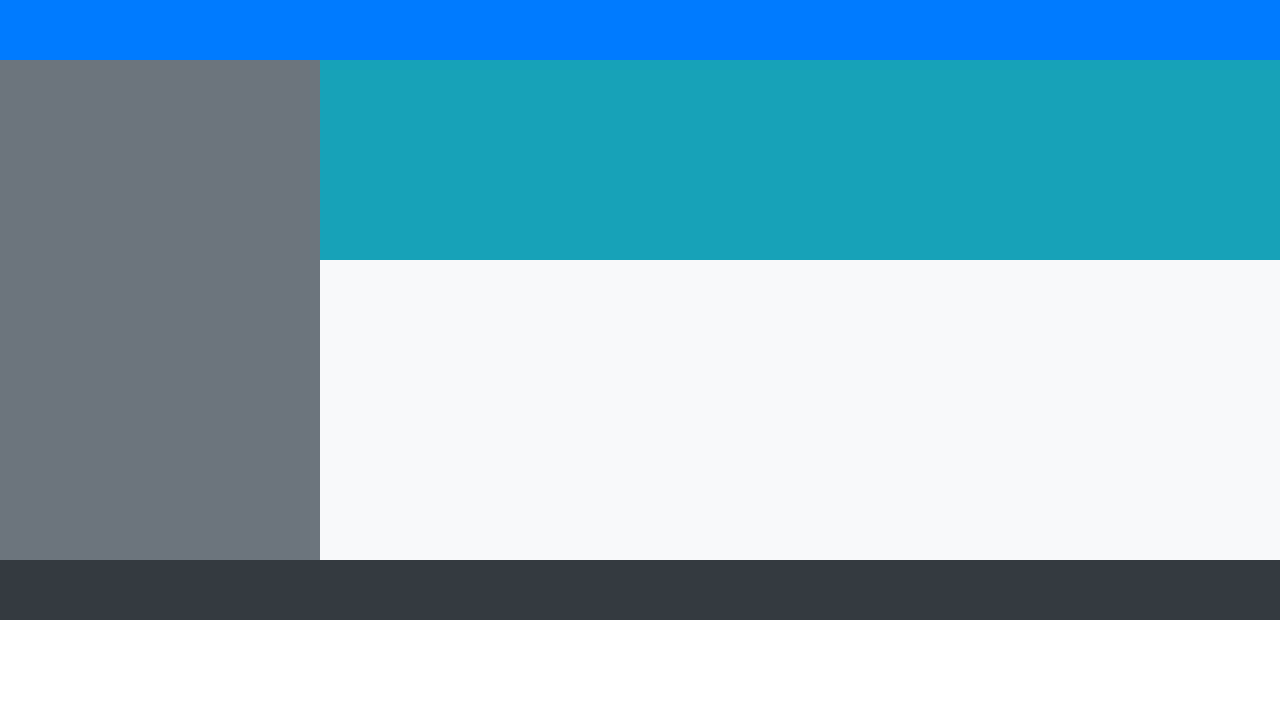
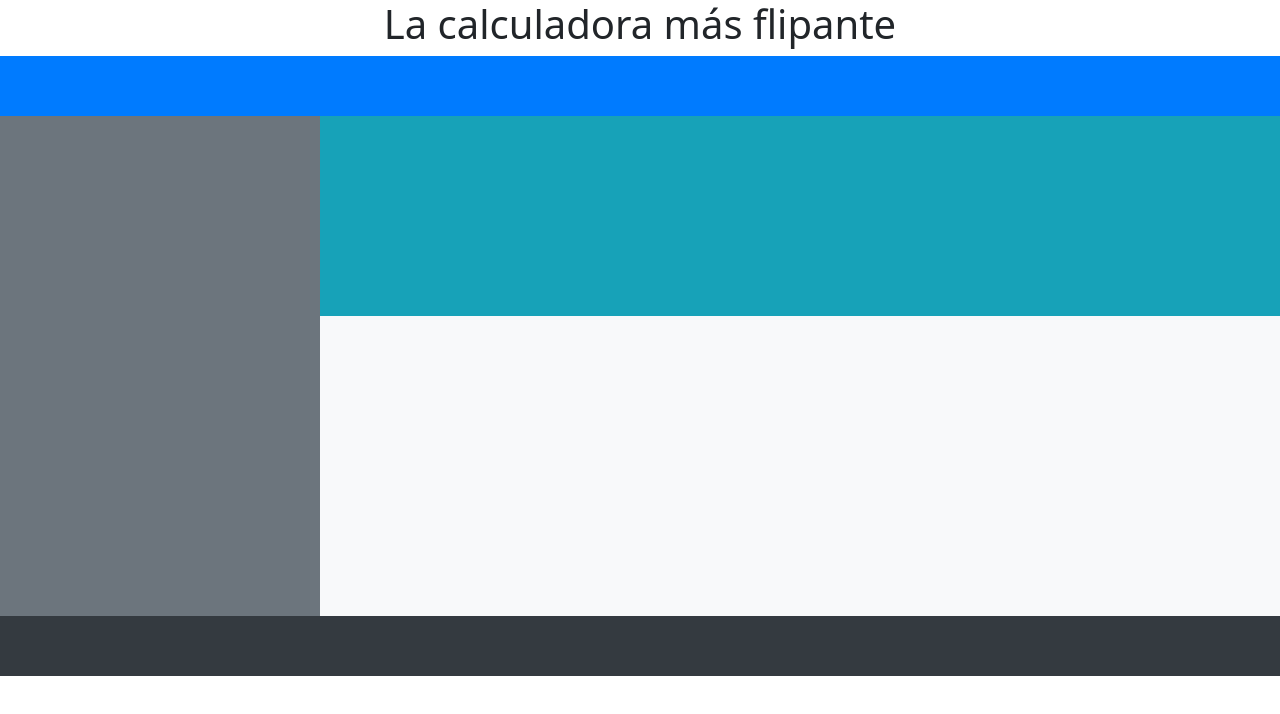
Before and after one commit to itzackyyy/RepoOperaciones, a plain HTML site: page index.html in a window 1280 px wide. Drawn offline with nearby package versions, Linux system fonts and the light colour scheme.

Commit message:
se implementa el body

```diff
--- a/index.html
+++ b/index.html
@@ -8,7 +8,9 @@
 
  <meta name="viewport" content="width=device-width, initial-scale=1">
 
- <title>Layout Bootstrap Básico</title>
+ <title>Operaciones matemáticas</title>
+
+ <h1 class="TituloPrincipal">La calculadora más flipante</h1>
 
  <link href="https://cdn.jsdelivr.net/npm/bootstrap@5.3.2/dist/css/bootstrap.min.css" rel="stylesheet">
 
@@ -23,6 +25,12 @@
   .body-bg { background-color: #f8f9fa; height: 300px; }
 
   .footer-bg { background-color: #343a40; height: 60px; }
+
+  .TituloPrincipal {
+    display: flex;
+    align-items: center;
+    justify-content: center;
+}
 
  </style>
 
```
